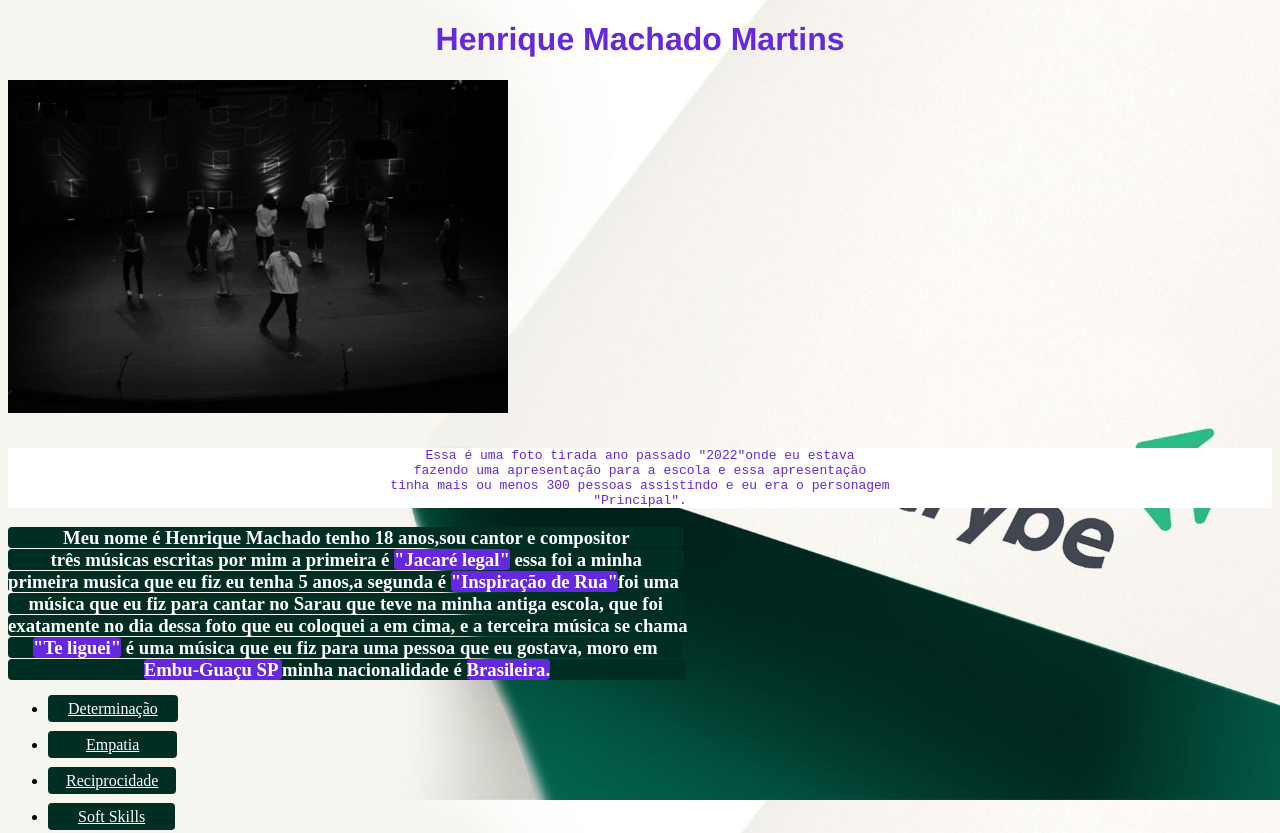
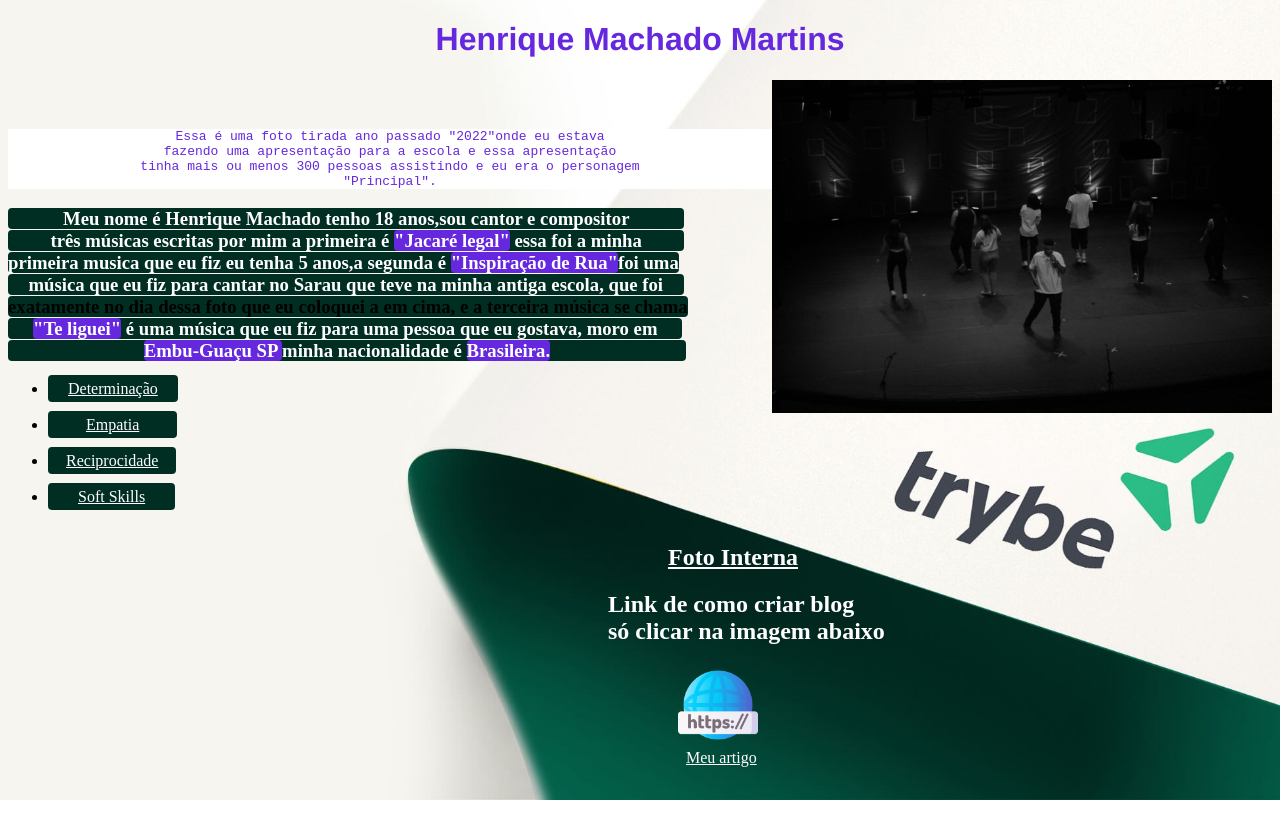
Before and after one commit to Henriquemachad/HenriqueMachad.github.io, a plain HTML site: page index.html in a window 1280 px wide. Shown: the top 833 px of the page. After the commit the page ends 800 px from the top, so only its background shows below. Drawn offline with Linux system fonts and the light colour scheme.

Commit message:
não sei

```diff
--- a/index.html
+++ b/index.html
@@ -24,7 +24,7 @@
         }
         .foto{
           text-align: center;
-
+        float:right;
 
 
 
@@ -74,7 +74,7 @@
 
          música que eu fiz para cantar no Sarau que teve na minha antiga escola, que foi </strong> <br>
 
-       <strong style="background-color: #002E23; color: white;border-radius: 4px;">
+       <strong style="background-color:#002E23;colo:white;border-radius: 4px;">
 
          exatamente no dia dessa foto que eu coloquei a em cima, e a terceira música se chama </strong><br>
 
```
